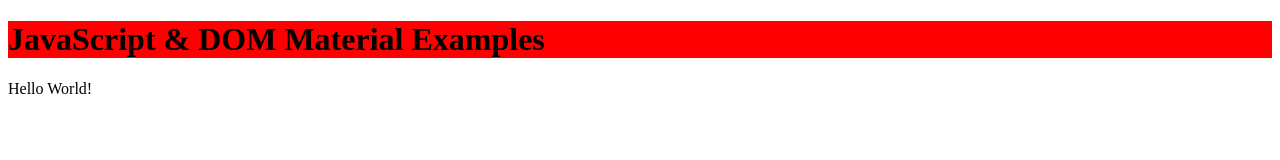
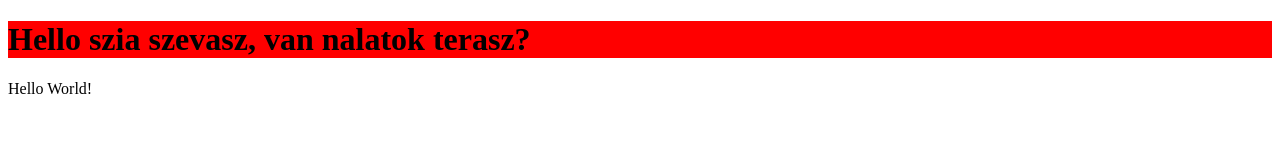
Before and after one commit to moljoz87/moljoz87-sah-js-examples, a plain HTML site: page index.html in a window 1280 px wide. Drawn offline with nearby package versions, Linux system fonts and the light colour scheme.

Commit message:
second part

```diff
--- a/index.html
+++ b/index.html
@@ -9,6 +9,7 @@
 <body>
     <h1>JavaScript & DOM Material Examples</h1>
     <p>Hello World!</p>
+    <script src="https://code.jquery.com/jquery-3.5.0.min.js"></script>
     <script src="scripts.js"></script>
 </body>
 </html>
--- a/scripts.js
+++ b/scripts.js
@@ -3,68 +3,4 @@ let name = "Joseph"
 console.log(name + "'s apples")
 console.log("Hello World!")
 
-/*
-let name = "Joseph"
-undefined
-name
-"Joseph"
-name + "Molnar"
-"JosephMolnar"
-true || false
-true
-!!true
-true
-10/0
-Infinity
-age = 33
-33
-age
-33
-ww2=1944-1938
-6
-ww2
-6
-secondsOfDay = 24*60*60
-86400
-secondsOfDay
-86400
-hungarians = 7600000000/10000000
-760
-hungarians = 7600000000/10000000
-760
-hungarians
-760
-name
-"Joseph"
-let greeting = "Hello ${name}!"
-undefined
-greeting
-"Hello ${name}!"
-let greeting = 'Hello ${name}!'
-undefined
-greeting
-"Hello ${name}!"
-let greeting = 'Hello ' + name + '!'
-undefined
-greeting
-"Hello Joseph!"
-let greeting = "Hello " + name + "!"
-undefined
-greeting
-"Hello Joseph!"
-let names = ["Lili", "Akos", "Vivi", "Evi", "Virag"]
-undefined
-name
-"Joseph"
-names.push ("Pisti")
-6
-names[0] = "Jozso"
-"Jozso"
-names.length
-6
-console.log(names[0])
-VM2135:1 Jozso
-undefined
-let longer = names[2].length > 5
-undefined
-/*
+$("h1").text("Hello szia szevasz, van nalatok terasz?")
```
